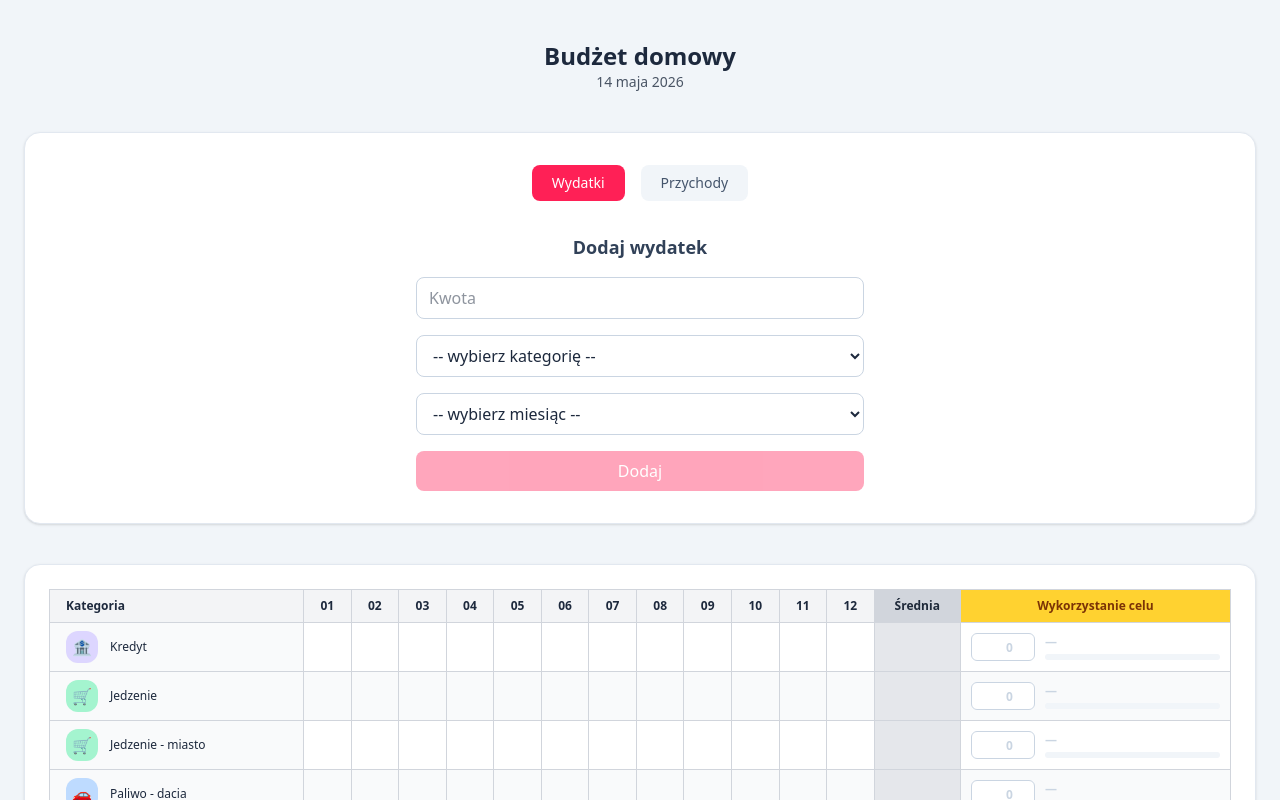
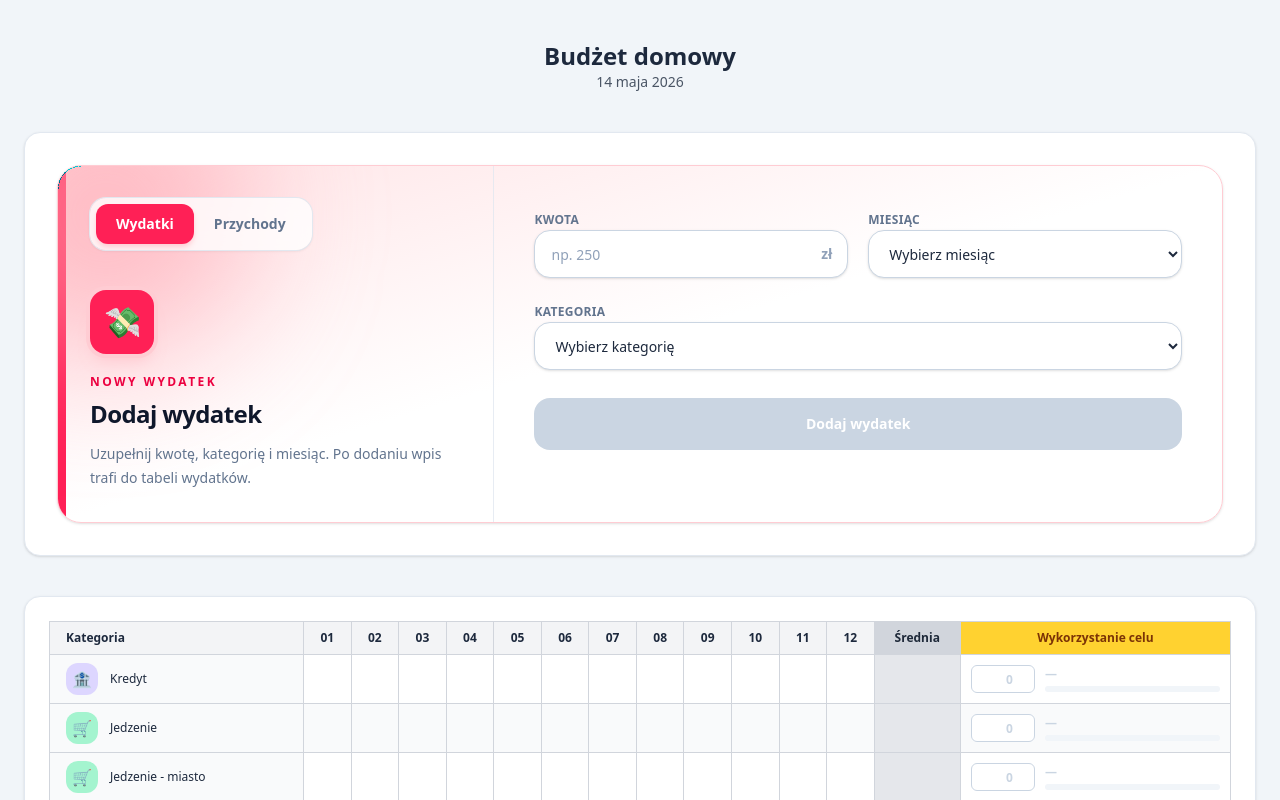
Before and after one commit to oleksaGrzegorz/budget-app, a React (Vite) app: page / in a window 1280 px wide. Shown: the top 800 px of the page. Built offline with nearby package versions, Linux system fonts and the light colour scheme.

Commit message:
feat: enhance Form component with improved layout and user experience for expense and income entries

```diff
--- a/src/components/Form/Form.tsx
+++ b/src/components/Form/Form.tsx
@@ -27,39 +27,118 @@ export const Form = ({
   formType,
   setFormType,
 }: FormProps) => {
-  const categoriesToShow =
-    formType === "expense" ? categories : incomeCategories;
+  const isExpense = formType === "expense";
+
+  const categoriesToShow = isExpense ? categories : incomeCategories;
+
+  const accent = isExpense
+    ? {
+        section:
+          "border-rose-200 bg-gradient-to-br from-rose-100 via-white to-white",
+        leftBar: "bg-rose-500",
+        glow: "bg-rose-300/60",
+        icon: "bg-rose-500 text-white ring-rose-200 shadow-rose-200",
+        activeTab: "bg-rose-500 text-white shadow-rose-200",
+        inactiveTab: "text-slate-500 hover:bg-white hover:text-slate-800",
+        focus: "focus:border-rose-400 focus:ring-rose-200",
+        button:
+          "bg-rose-500 hover:bg-rose-600 focus:ring-rose-200 shadow-rose-100",
+        label: "text-rose-600",
+      }
+    : {
+        section:
+          "border-emerald-200 bg-gradient-to-br from-emerald-100 via-white to-white",
+        leftBar: "bg-emerald-500",
+        glow: "bg-emerald-300/60",
+        icon: "bg-emerald-500 text-white ring-emerald-200 shadow-emerald-200",
+        activeTab: "bg-emerald-500 text-white shadow-emerald-200",
+        inactiveTab: "text-slate-500 hover:bg-white hover:text-slate-800",
+        focus: "focus:border-emerald-400 focus:ring-emerald-200",
+        button:
+          "bg-emerald-500 hover:bg-emerald-600 focus:ring-emerald-200 shadow-emerald-100",
+        label: "text-emerald-600",
+      };
+
+  const handleFormTypeChange = (type: "expense" | "income") => {
+    setFormType(type);
+    setCategory("");
+  };
+
+  const isSubmitDisabled = !category || !month || amount === null || amount <= 0;
 
   return (
-    <>
-      <div className="flex justify-center gap-4 mb-8">
+    <section
+      className={`relative overflow-hidden rounded-3xl border shadow-sm ${accent.section}`}
+    >
+      <div
+        className={`absolute inset-y-0 left-0 w-2 ${accent.leftBar}`}
+        aria-hidden="true"
+      />
+
+      <div
+        className={`pointer-events-none absolute -left-24 -top-24 h-72 w-72 rounded-full blur-3xl ${accent.glow}`}
+        aria-hidden="true"
+      />
+
+      <div className="relative grid lg:grid-cols-[0.9fr_1.5fr]">
+        <div className="border-b border-slate-200/80 p-6 sm:p-8 lg:border-b-0 lg:border-r lg:border-slate-200/80">
+          <div className="inline-flex rounded-2xl bg-white/80 p-1.5 shadow-sm ring-1 ring-slate-200 backdrop-blur">
             <button
-          onClick={() => setFormType("expense")}
-          className={`px-5 py-2 rounded-lg text-sm font-medium transition ${
-            formType === "expense"
-              ? "bg-rose-500 text-white"
-              : "bg-slate-100 text-slate-600 hover:bg-slate-200"
+              type="button"
+              onClick={() => handleFormTypeChange("expense")}
+              className={`rounded-xl px-5 py-2.5 text-sm font-semibold transition ${
+                isExpense
+                  ? `${accent.activeTab} shadow-md`
+                  : accent.inactiveTab
               }`}
             >
               Wydatki
             </button>
 
             <button
-          onClick={() => setFormType("income")}
-          className={`px-5 py-2 rounded-lg text-sm font-medium transition ${
-            formType === "income"
-              ? "bg-emerald-500 text-white"
-              : "bg-slate-100 text-slate-600 hover:bg-slate-200"
+              type="button"
+              onClick={() => handleFormTypeChange("income")}
+              className={`rounded-xl px-5 py-2.5 text-sm font-semibold transition ${
+                !isExpense
+                  ? `${accent.activeTab} shadow-md`
+                  : accent.inactiveTab
               }`}
             >
               Przychody
             </button>
           </div>
 
+          <div className="mt-10">
+            <div
+              className={`mb-5 flex h-16 w-16 items-center justify-center rounded-2xl text-3xl shadow-lg ring-4 ${accent.icon}`}
+              aria-hidden="true"
+            >
+              {isExpense ? "💸" : "💰"}
+            </div>
+
+            <p
+              className={`mb-2 text-xs font-bold uppercase tracking-[0.2em] ${accent.label}`}
+            >
+              {isExpense ? "Nowy wydatek" : "Nowy przychód"}
+            </p>
+
+            <h2 className="text-2xl font-bold tracking-tight text-slate-900">
+              {isExpense ? "Dodaj wydatek" : "Dodaj przychód"}
+            </h2>
+
+            <p className="mt-3 max-w-sm text-sm leading-6 text-slate-500">
+              {isExpense
+                ? "Uzupełnij kwotę, kategorię i miesiąc. Po dodaniu wpis trafi do tabeli wydatków."
+                : "Uzupełnij kwotę, kategorię i miesiąc. Po dodaniu wpis trafi do tabeli przychodów."}
+            </p>
+          </div>
+        </div>
+
         <form
-        className="max-w-md mx-auto space-y-4"
+          className="p-6 sm:p-8 lg:p-10"
           onSubmit={(e) => {
             e.preventDefault();
+
             if (!category || !month || amount === null || amount <= 0) return;
 
             setEntries((prev) => [
@@ -72,58 +151,81 @@ export const Form = ({
             setMonth("");
           }}
         >
-        <h2 className="text-lg font-semibold text-center text-slate-700">
-          {formType === "expense" ? "Dodaj wydatek" : "Dodaj przychód"}
-        </h2>
+          <div className="grid gap-5 md:grid-cols-2">
+            <label className="space-y-2">
+              <span className="text-xs font-bold uppercase tracking-wide text-slate-500">
+                Kwota
+              </span>
 
+              <div className="relative">
                 <input
                   type="number"
-          placeholder="Kwota"
+                  placeholder="np. 250"
                   value={amount ?? ""}
                   onChange={(e) =>
-            setAmount(e.target.value === "" ? null : Number(e.target.value))
+                    setAmount(
+                      e.target.value === "" ? null : Number(e.target.value),
+                    )
                   }
-          className="w-full px-3 py-2 border border-slate-300 rounded-lg focus:ring-2 focus:ring-emerald-400 focus:outline-none"
+                  className={`h-12 w-full rounded-2xl border border-slate-300 bg-white px-4 pr-10 text-sm font-medium text-slate-800 shadow-sm outline-none transition placeholder:text-slate-400 focus:ring-4 ${accent.focus}`}
                 />
+
+                <span className="pointer-events-none absolute right-4 top-1/2 -translate-y-1/2 text-sm font-semibold text-slate-400">
+                  zł
+                </span>
+              </div>
+            </label>
+
+            <label className="space-y-2">
+              <span className="text-xs font-bold uppercase tracking-wide text-slate-500">
+                Miesiąc
+              </span>
+
+              <select
+                value={month}
+                onChange={(e) => setMonth(e.target.value)}
+                className={`h-12 w-full rounded-2xl border border-slate-300 bg-white px-4 text-sm font-medium text-slate-800 shadow-sm outline-none transition focus:ring-4 ${accent.focus}`}
+              >
+                <option value="">Wybierz miesiąc</option>
+
+                {months.map((m) => (
+                  <option key={m} value={m}>
+                    {m}
+                  </option>
+                ))}
+              </select>
+            </label>
+
+            <label className="space-y-2 md:col-span-2">
+              <span className="text-xs font-bold uppercase tracking-wide text-slate-500">
+                Kategoria
+              </span>
 
               <select
                 value={category}
                 onChange={(e) => setCategory(e.target.value)}
-          className="w-full px-3 py-2 border border-slate-300 rounded-lg focus:ring-2 focus:ring-emerald-400 focus:outline-none"
+                className={`h-12 w-full rounded-2xl border border-slate-300 bg-white px-4 text-sm font-medium text-slate-800 shadow-sm outline-none transition focus:ring-4 ${accent.focus}`}
               >
-          <option value="">-- wybierz kategorię --</option>
+                <option value="">Wybierz kategorię</option>
+
                 {categoriesToShow.map((cat) => (
                   <option key={cat} value={cat}>
                     {cat}
                   </option>
                 ))}
               </select>
-
-        <select
-          value={month}
-          onChange={(e) => setMonth(e.target.value)}
-          className="w-full px-3 py-2 border border-slate-300 rounded-lg focus:ring-2 focus:ring-emerald-400 focus:outline-none"
-        >
-          <option value="">-- wybierz miesiąc --</option>
-          {months.map((m) => (
-            <option key={m} value={m}>
-              {m}
-            </option>
-          ))}
-        </select>
+            </label>
+          </div>
 
           <button
             type="submit"
-          disabled={!category || !month || amount === null || amount <= 0}
-          className={`w-full py-2 rounded-lg font-medium transition ${
-            formType === "expense"
-              ? "bg-rose-500 text-white"
-              : "bg-emerald-500 text-white"
-          } disabled:opacity-40`}
+            disabled={isSubmitDisabled}
+            className={`mt-7 flex min-h-[52px] w-full items-center justify-center rounded-2xl px-5 py-3 text-sm font-bold text-white shadow-lg transition focus:outline-none focus:ring-4 disabled:cursor-not-allowed disabled:bg-slate-300 disabled:shadow-none ${accent.button}`}
           >
-          Dodaj
+            {isExpense ? "Dodaj wydatek" : "Dodaj przychód"}
           </button>
         </form>
-    </>
+      </div>
+    </section>
   );
 };
```
Lines whose indentation alone changed are shown as unchanged.
